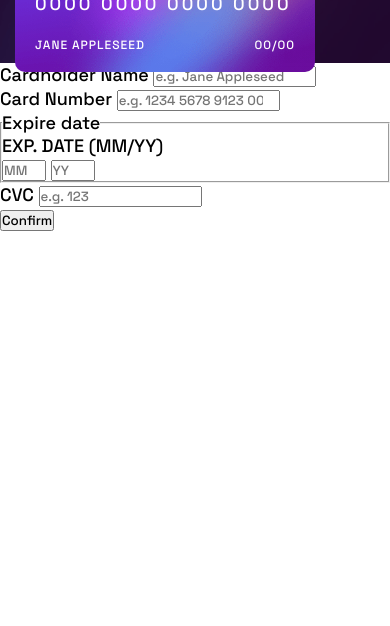
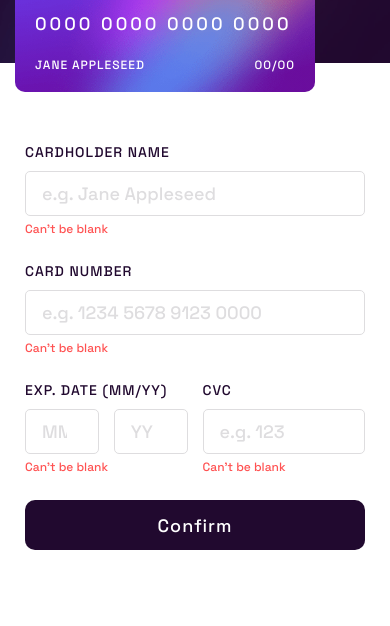
Before and after one commit to qntek/fronted-mentor-form-validate, a plain HTML site: page index.html in a window 390 px wide. Shown: the part 218-844 px from the top of the page. Drawn offline with Linux system fonts and the light colour scheme.

Commit message:
mobile view done

```diff
--- a/index.html
+++ b/index.html
@@ -37,36 +37,51 @@
             <p class="card-front-exp-date"><span class="mm">00</span>/<span class="yy">00</span></p>
           </div>
         </div>
-        <div class="card-reverce">
+        <div class="card-reverse">
           <div>
-            <p class="card-reverce-cvc">000</p>
+            <p class="card-reverse-cvc">000</p>
           </div>
         </div>
       </div>
+
       <div class="data-container">
         <form method="post">
+
           <div class="form-name-container">
             <label for="cardholder-name">Cardholder Name</label>
             <input type="text" name="cardholder" id="cardholder-name" placeholder="e.g. Jane Appleseed">
+            <p class="error">Can't be blank</p>
           </div>
+
           <div class="form-number-container">
             <label for="cardnumber">Card Number</label>
-            <input type="number" name="cardnumber" id="cardnumber" placeholder="e.g. 1234 5678 9123 0000" maxlength="16"
-              minlength="16">
+            <input type="number" name="cardnumber" id="cardnumber" placeholder="e.g. 1234 5678 9123 0000" min="0" max="9999999999999999">
+            <p class="error">Can't be blank</p>
           </div>
+
           <div class="form-date-cvc-container">
-            <fieldset>
-              <legend class="exp-date">Expire date</legend>
-              <label class="exp-date" for="exp-month"></label>
-              <label class="exp-date" for="exp-year"></label>
+
+            <div class="form-date-container">
               <p class="expire-date">EXP. DATE (MM/YY)</p>
-              <input type="number" min="1" max="12" id="exp-month" placeholder="MM">
-              <input type="number" min="22" max="99" id="exp-year" placeholder="YY">
-            </fieldset>
-            <label for="cvc-number">CVC</label>
-            <input type="number" name="cvc-number" id="cvc-number" minlength="3" maxlength="3" placeholder="e.g. 123">
+
+              <div class="form-date-inputs">
+                <label class="exp-date-mm" for="exp-month"></label>
+                <input type="number" min="1" max="12" id="exp-month" placeholder="MM">
+                <label class="exp-date-yy" for="exp-year"></label>
+                <input type="number" min="22" max="99" id="exp-year" placeholder="YY">
+              </div>
+
+              <p class="error">Can't be blank</p>
+            </div>
+
+            <div class="form-cvc-container">
+              <label for="cvc-number" class="cvc-number">CVC</label>
+              <input type="number" name="cvc-number" id="cvc-number" min="0" max="999" step="1" placeholder="e.g. 123">
+              <p class="error error-cvc">Can't be blank</p>
+            </div>
           </div>
-          <button type="submit">Confirm</button>
+
+          <button type="button">Confirm</button>
         </form>
       </div>
     </div>
--- a/sass/style.scss
+++ b/sass/style.scss
@@ -23,9 +23,9 @@ body {
 	background-position: center;
 	background-size: cover;
 	z-index: 1;
-	.card-reverce {
+	.card-reverse {
 		position: absolute;
-		top: 30px;
+		top: 50px;
 		right: 15px;
 		width: 300px;
 		height: 165px;
@@ -36,7 +36,7 @@ body {
 			position: relative;
 			width: 100%;
 			height: 100%;
-			.card-reverce-cvc {
+			.card-reverse-cvc {
 				position: absolute;
 				display: inline-block;
 				top: 74px;
@@ -50,7 +50,7 @@ body {
 		position: absolute;
 		width: 300px;
 		height: 165px;
-		top: 125px;
+		top: 145px;
 		left: 15px;
 		background-image: url('../images/bg-card-front.png');
 		background-size: cover;
@@ -114,4 +114,87 @@ body {
 
 .data-container {
 	grid-row: 2/4;
+	display: flex;
+	flex-direction: column;
+	align-items: center;
+	justify-content: center;
+	margin: 80px 25px 20px 25px;
+	width: calc(100% - 50px);
+	max-width: 600px;
+	form {
+		width: 100%;
+		height: 100%;
+		display: flex;
+		flex-direction: column;
+		justify-content: flex-start;
+		gap: 25px;
+		color: hsl(278, 68%, 11%);
+		text-transform: uppercase;
+		font-size: 14px;
+		label,
+		.expire-date {
+			letter-spacing: 1px;
+			font-weight: 500;
+		}
+		input {
+			width: 100%;
+			height: 45px;
+			margin-top: 10px;
+			border-radius: 5px;
+			color: hsl(278, 68%, 11%);
+			font-size: 18px;
+			border: 1px solid hsl(270, 3%, 87%);
+			padding: 8px 16px;
+		}
+		input:focus,
+		input:active {
+			outline: 1px solid hsl(278, 68%, 11%);
+		}
+		input::placeholder {
+			color: hsl(270, 3%, 87%);
+		}
+		.error {
+			color: hsl(0, 100%, 66%);
+			text-transform: none;
+			font-size: 12px;
+			margin-top: 5px;
+			visibility: visible;
+		}
+		.off {
+			visibility: hidden;
+		}
+		.form-date-cvc-container {
+			width: 100%;
+			display: flex;
+			gap: 15px;
+			.form-date-container {
+				width: 50%;
+			}
+			.form-date-inputs {
+				width: 100%;
+				display: flex;
+				justify-content: space-between;
+				#exp-month {
+					margin-right: 15px;
+				}
+			}
+			.form-cvc-container {
+				width: 50%;
+			}
+		}
+	}
+	button {
+		border: none;
+		height: 50px;
+		border-radius: 10px;
+		color: white;
+		background-color: hsl(278, 68%, 11%);
+		font-size: 18px;
+		letter-spacing: 1px;
+		cursor: pointer;
+		transition: border 0.3s;
+	}
+	button:focus, button:active {
+		border: 2px solid hsl(270, 3%, 87%);
+	}
 }
```
Also changed, not shown: css/style.css, 1 other file.
